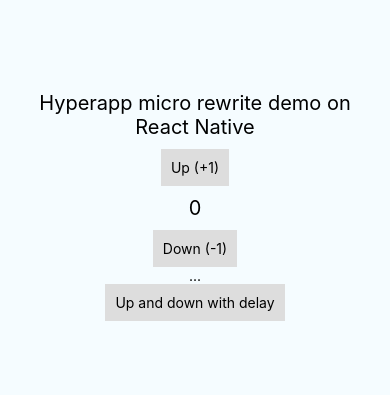
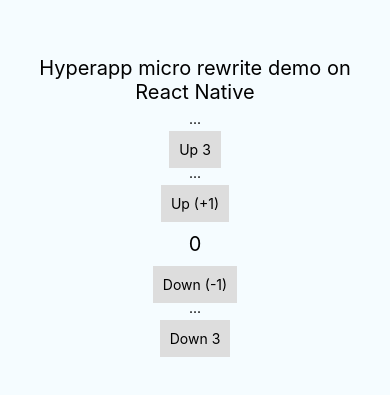
Before and after one commit to brodycj/hyperapp-like-native-view-demo, a React Native app: screen / in a window 390 px wide. Shown: the part 221-616 px from the top of the page. Built offline with nearby package versions, Linux system fonts and the light colour scheme.

Commit message:
demo app updates

```diff
--- a/App.js
+++ b/App.js
@@ -29,13 +29,22 @@
       dn: (state) => ({ count: state.count - 1 }),
     }}
     effects={{
-      delayedUpAndDn: (actions, effects) => {
-        setTimeout(effects.upAndDn, 500)
+      up3: (actions, effects) => {
+        actions.up()
+        setTimeout(effects.up2, 400)
       },
-      upAndDn: (actions, effects) => {
+      up2: (actions, effects) => {
         actions.up()
-        setTimeout(actions.dn, 500)
-      }
+        setTimeout(actions.up, 400)
+      },
+      dn3: (actions, effects) => {
+        actions.dn()
+        setTimeout(effects.dn2, 400)
+      },
+      dn2: (actions, effects) => {
+        actions.dn()
+        setTimeout(actions.dn, 400)
+      },
     }}>
     <MyAppView />
   </ManagedAppView>
@@ -46,6 +55,13 @@
     <Text style={styles.welcome}>
       Hyperapp micro rewrite demo on React Native
     </Text>
+    <Text>···</Text>
+    <MyTouchButton
+      style={styles.mybutton}
+      onPress={effects.up3}
+      title="Up 3"
+    />
+    <Text>···</Text>
     <MyTouchButton
       style={styles.mybutton}
       onPress={actions.up}
@@ -59,13 +75,11 @@
       onPress={actions.dn}
       title="Down (-1)"
     />
-    <Text>
-      ...
-    </Text>
+    <Text>···</Text>
     <MyTouchButton
       style={styles.mybutton}
-      onPress={effects.delayedUpAndDn}
-      title="Up and down with delay"
+      onPress={effects.dn3}
+      title="Down 3"
     />
   </View>
 )
```
Also changed, not shown: 1 other file (tests, documents, lock files or other folders).
